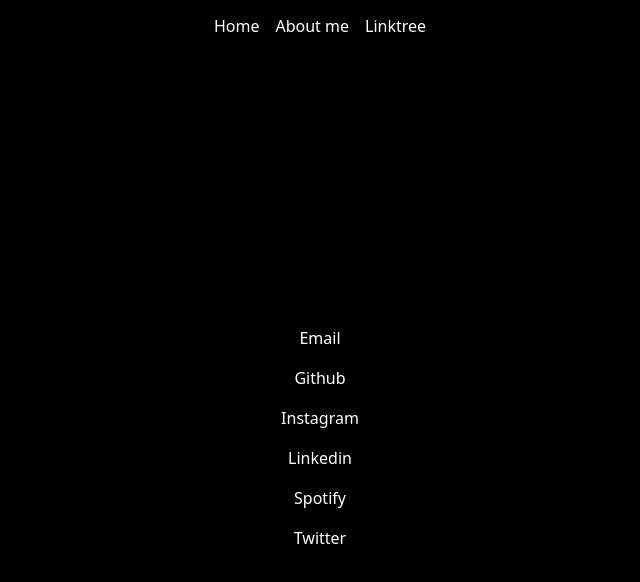
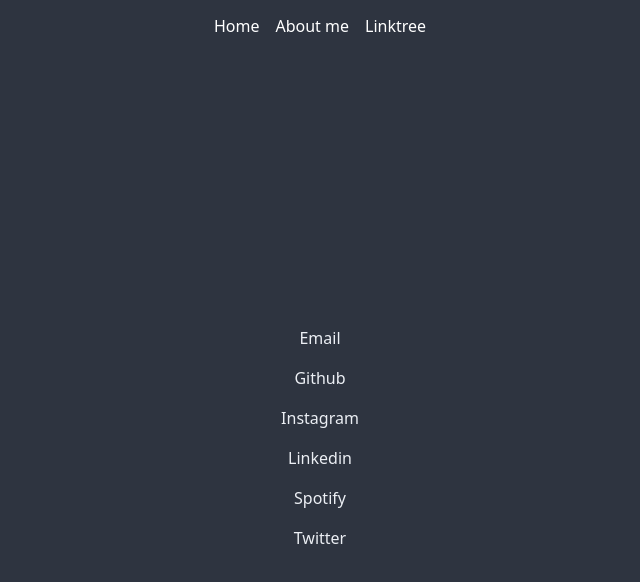
Before and after one commit to brenobattaglin/brenobattaglin.com, a Next.js app: page /linktree in a window 1280 px wide. Shown: the top 582 px of the page, without its empty margins (320-960 px from the left). Built offline with nearby package versions, Linux system fonts and the light colour scheme.

Commit message:
Update colors to Nord

```diff
--- a/pages/about.tsx
+++ b/pages/about.tsx
@@ -13,11 +13,11 @@ const About: NextPage = () => {
           width={200}
           alt="Breno's profile photo"
         />
-      <div className="mt-16 p-3" >
-        <p className="mb-4 text-justify">
+        <div className="mt-16 p-3 " >
+          <p className="mb-4 text-justify text-nord6">
             I was born in the state of Espírito Santo, Brazil. When I was a child, I always loved games and tech.
           </p>
-        <p className="text-justify">
+          <p className="text-justify text-nord6">
             Growing up, I decided to do a technical programming course, and later, study computer science.
             At this time, my carrer begins as web developer.
             Today I have a bachelor in computer science and work as software engineer.
--- a/pages/components/navbar.tsx
+++ b/pages/components/navbar.tsx
@@ -4,13 +4,13 @@ const NavBar = () => {
     return (
         <div className="container mx-auto w-screen space-x-4 text-center pt-3">
             <Link href='/' >
-                <a className="inline align-middle hover:text-blue-400">Home</a>
+                <a className="inline align-middle hover:text-nord8">Home</a>
             </Link>
             <Link href='/about' >
-                <a className="inline align-middle hover:text-blue-400">About me</a>
+                <a className="inline align-middle hover:text-nord8">About me</a>
             </Link>
             <Link href='/linktree'>
-                <a className="inline align-middle hover:text-blue-400">Linktree</a>
+                <a className="inline align-middle hover:text-nord8">Linktree</a>
             </Link>
         </div>
     );
--- a/pages/index.tsx
+++ b/pages/index.tsx
@@ -6,14 +6,15 @@ import contentVariants from './components/animationVariants/contentVariants';
 const Home: NextPage = () => {
   return (
     <motion.div initial="exit" animate="enter" exit="exit" variants={contentVariants} >
-    <div className="flex flex-col mx-auto min-h-screen max-w-sm justify-center items-center">
-        <p className="text-4xl mb-4">Breno Battaglin</p>
-        <p className="text-base">Computer Scientist</p>
-        <p className="text-base">Software Engineer</p>
-        <p className="text-base">Minimalist</p>
-    </div>
+      <div className="flex flex-col mx-auto min-h-screen max-w-sm justify-center items-center">
+        <p className="text-4xl mb-4 text-nord6">Breno Battaglin</p>
+        <p className="text-base text-nord6">Computer Scientist</p>
+        <p className="text-base text-nord6">Software Engineer</p>
+        <p className="text-base text-nord6">Minimalist</p>
+      </div>
     </motion.div>
+
   )
 }
 
-export default Home
+export default Home;
--- a/pages/linktree.tsx
+++ b/pages/linktree.tsx
@@ -5,14 +5,14 @@ import contentVariants from './components/animationVariants/contentVariants'
 const Linktree: NextPage = () => {
   return (
     <motion.div initial="exit" animate="enter" exit="exit" variants={contentVariants} >
-    <div className="flex flex-col mx-auto min-h-screen max-w-sm justify-center items-center space-y-4">
-      <a className="block hover:text-blue-400" href="mailto:breno.battaglin@icloud.com">Email</a>
-      <a className="block hover:text-blue-400" target="_blank" href="https://github.com/brenobattaglin">Github</a>
-      <a className="block hover:text-blue-400" target="_blank" href="https://instagram.com/brenobattaglin">Instagram</a>
-      <a className="block hover:text-blue-400" target="_blank" href="https://www.linkedin.com/in/brenobattaglin">Linkedin</a>
-      <a className="block hover:text-blue-400" target="_blank" href="https://open.spotify.com/user/brenobattaglin">Spotify</a>
-      <a className="block hover:text-blue-400" target="_blank" href="https://twitter.com/brenobattaglin">Twitter</a>
-    </div>
+      <div className="flex flex-col mx-auto min-h-screen max-w-sm justify-center items-center space-y-4">
+        <a className="block text-nord6 hover:text-blue-400" href="mailto:breno.battaglin@icloud.com">Email</a>
+        <a className="block text-nord6 hover:text-blue-400" target="_blank" href="https://github.com/brenobattaglin">Github</a>
+        <a className="block text-nord6 hover:text-blue-400" target="_blank" href="https://instagram.com/brenobattaglin">Instagram</a>
+        <a className="block text-nord6 hover:text-blue-400" target="_blank" href="https://www.linkedin.com/in/brenobattaglin">Linkedin</a>
+        <a className="block text-nord6 hover:text-blue-400" target="_blank" href="https://open.spotify.com/user/brenobattaglin">Spotify</a>
+        <a className="block text-nord6 hover:text-blue-400" target="_blank" href="https://twitter.com/brenobattaglin">Twitter</a>
+      </div>
     </motion.div>
   )
 }
--- a/styles/global.css
+++ b/styles/global.css
@@ -3,5 +3,5 @@
 @tailwind utilities;
 
 html {
- background-color: black;
+ background-color: #2E3440;
 }
--- a/tailwind.config.js
+++ b/tailwind.config.js
@@ -2,7 +2,26 @@ module.exports = {
   purge: [],
   darkMode: false, // or 'media' or 'class'
   theme: {
-    extend: {},
+    extend: {
+      colors: {
+        nord0: '#2e3440',
+        nord1: '#3b4252',
+        nord2: '#434c5e',
+        nord3: '#4c566a',
+        nord4: '#d8dee9',
+        nord5: '#e5e9f0',
+        nord6: '#eceff4',
+        nord7: '#8fbcbb',
+        nord8: '#88c0d0',
+        nord9: '#81a1c1',
+        nord10: '#5e81ac',
+        nord11: '#bf616a',
+        nord12: '#d08770',
+        nord13: '#ebcb8b',
+        nord14: '#a3be8c',
+        nord15: '#b48ead'
+      },
+    },
   },
   variants: {
     extend: {},
```
Lines whose indentation alone changed are shown as unchanged.
